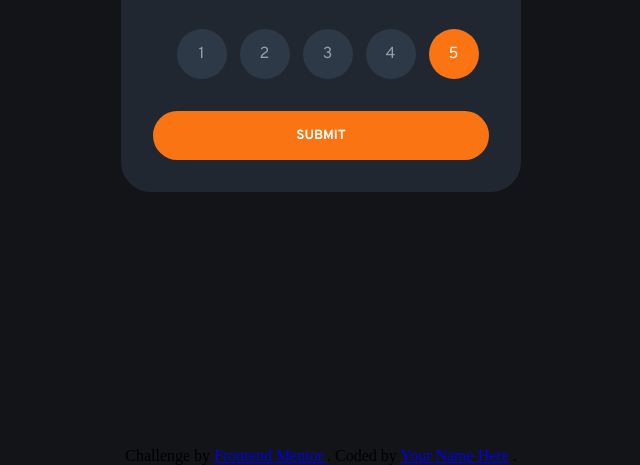
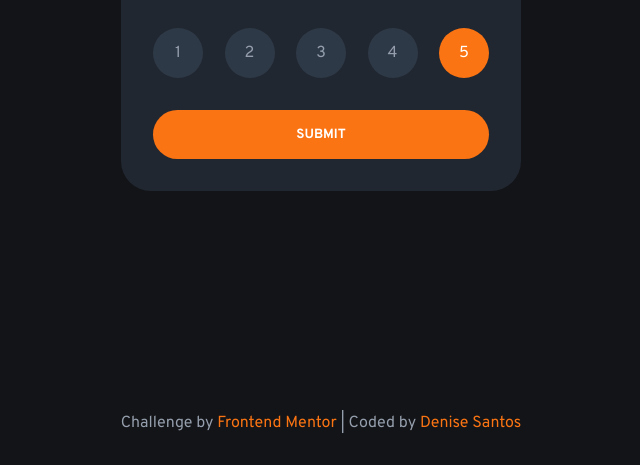
Before and after one commit to denisesantosdev/interactive-rating-component-main, a plain HTML site: page index.html in a window 1280 px wide. Shown: the part 335-800 px from the top of the page, without its empty margins (319-959 px from the left). Drawn offline with Linux system fonts and the light colour scheme.

Commit message:
final touches

```diff
--- a/index.html
+++ b/index.html
@@ -65,8 +65,7 @@
             name="rating"
             id="rating-5"
             value="5"
-            checked
-            />
+            checked />
           <label for="rating-5">5</label>
         </form>
         <button class="rating-card__btn rating-card__btn--active">
@@ -103,9 +102,8 @@
         target="_blank">
         Frontend Mentor
       </a>
-      . Coded by
-      <a href="#">Your Name Here</a>
-      .
+      | Coded by
+      <a href="https://github.com/denisesantosdev">Denise Santos</a>
     </div>
     <script src="script.js"></script>
   </body>
--- a/style.css
+++ b/style.css
@@ -29,22 +29,17 @@ picture {
   display: block;
 }
 
-button {
-  font-family: inherit;
-  border: none;
-  cursor: pointer;
-}
-
 body {
   min-height: 100vh;
   display: grid;
   place-items: center;
   background-color: var(--dark-clr-200);
+  font-family: var(--font);
+  padding: 1rem;
 }
 
 /* RATING CARD COMPONENT */
 .rating-card {
-  font-family: var(--font);
   max-width: 400px;
   background-color: var(--dark-clr-150);
   padding: 2rem;
@@ -77,12 +72,14 @@ body {
 
 .rating-card__numbers {
   display: flex;
-  place-content: center;
+  justify-content: space-between;
   flex-wrap: wrap;
 }
 
 .rating-card__numbers input {
   opacity: 0;
+  visibility: hidden;
+  position: absolute;
 }
 
 .rating-card__numbers label {
@@ -109,6 +106,9 @@ body {
 }
 
 .rating-card__btn {
+  font-family: inherit;
+  border: none;
+  cursor: pointer;
   background-color: var(--primary-clr);
   color: var(--neutral-clr-100);
   width: 100%;
@@ -141,6 +141,18 @@ body {
 
 .attribution {
   align-self: end;
+  padding: 1rem;
+  color: var(--neutral-clr-200);
+  text-align: center;
+}
+
+.attribution a {
+  color: var(--primary-clr);
+  text-decoration: none;
+}
+
+.attribution a:hover {
+  text-decoration: underline;
 }
 
 .hidden {
```
